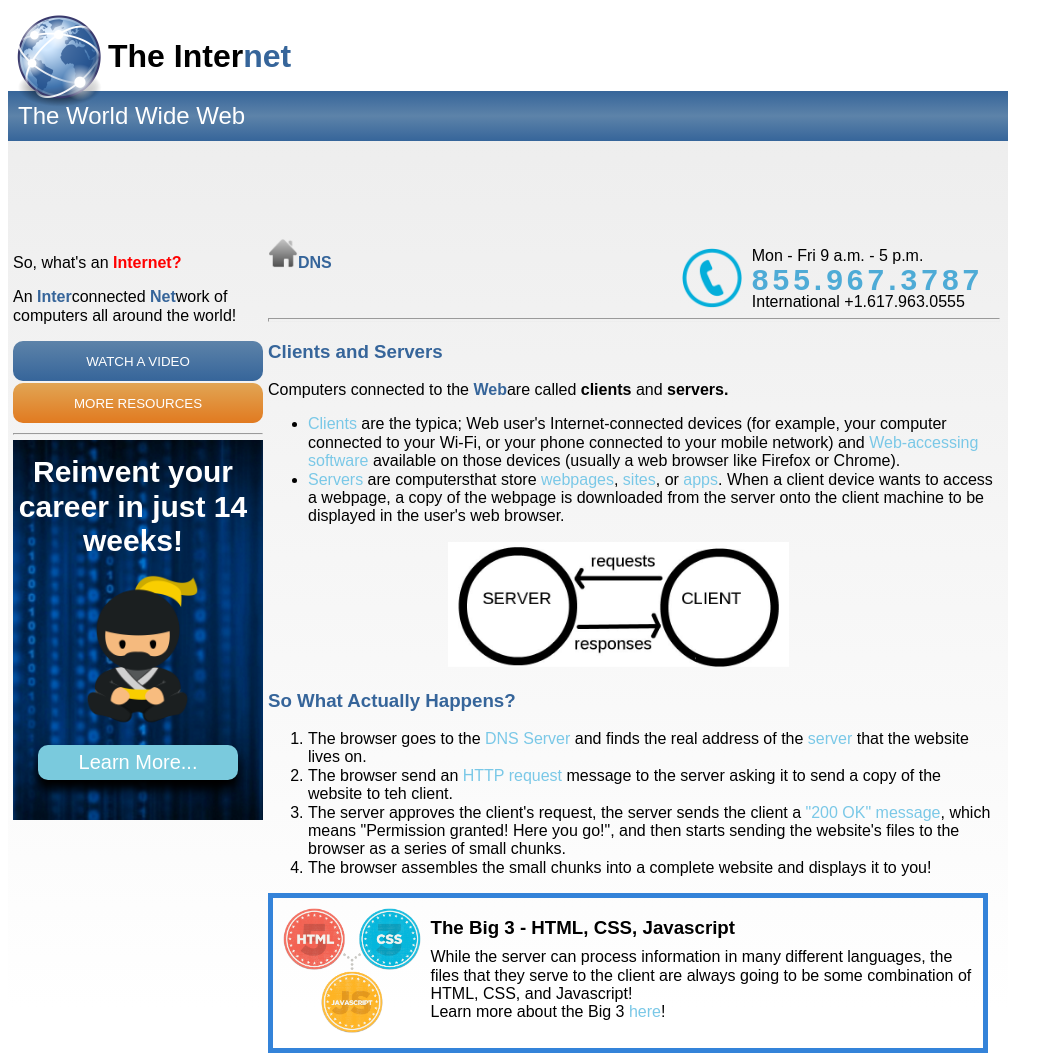
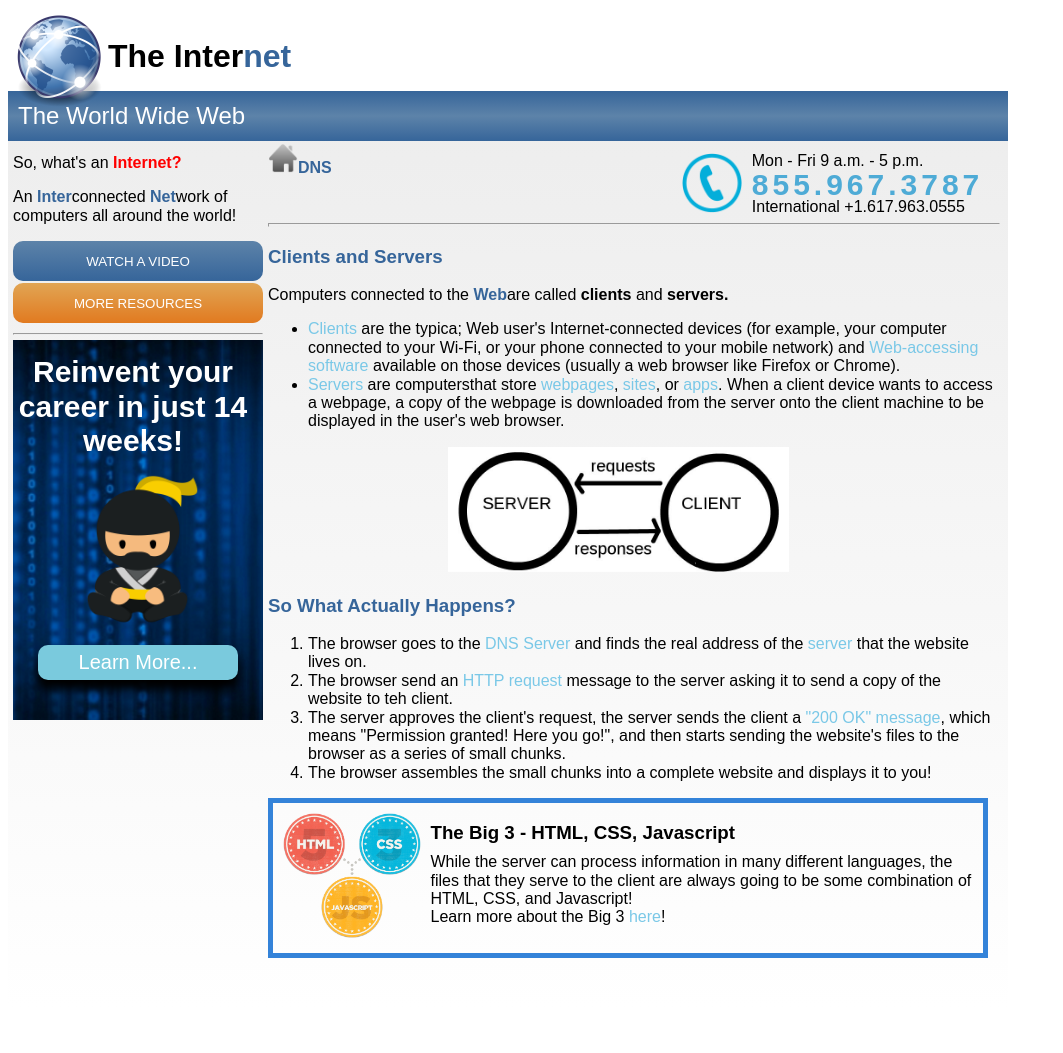
Before and after one commit to chelxx/WebFun-CSS, a plain HTML site: page Internet/index.html in a window 1280 px wide. Shown: the whole page, without its empty margins (0-1063 px from the left). After the commit the page ends 1016 px from the top, so only its background shows below. Drawn offline with Linux system fonts and the light colour scheme.

Commit message:
CSS Assignments

```diff
--- a/Internet/style.css
+++ b/Internet/style.css
@@ -60,7 +60,7 @@ h2.mrworldwide {
     display: inline-block;
     width: 250px;
     padding: 0 0 0 5px;
-    margin: 130px 0 0 0;
+    margin: 30px 0 0 0;
 }
 .button1 {
     background: linear-gradient(#5D83A9, #36659A);
@@ -124,7 +124,7 @@ h2.mrworldwide {
     display: inline-block;
     position: absolute;
     padding: 0 0 0 5px;
-    margin: 130px 0 0 0;
+    margin: 35px 0 0 0;
 }
 #home {
     height: 40px;
```
